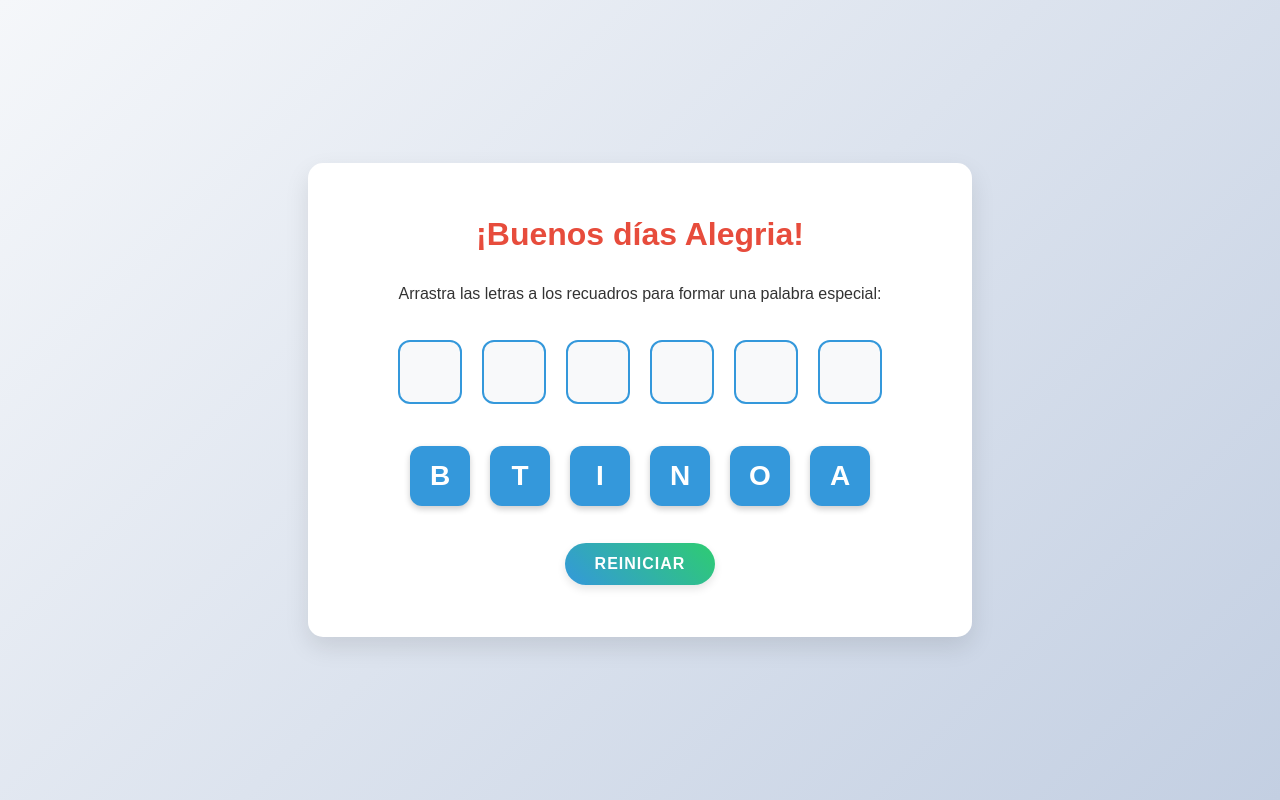
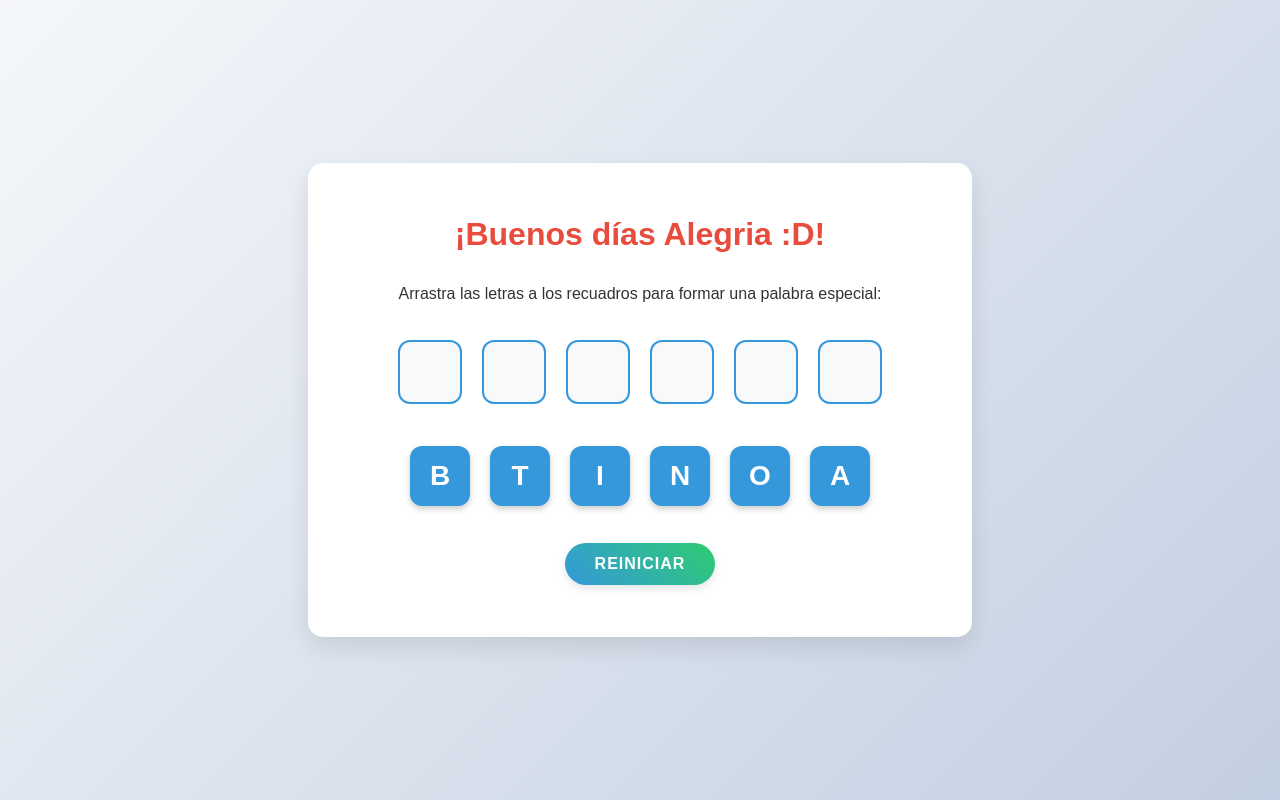
Before and after one commit to JimmyGuajan/MENSAJE, a plain HTML site: page index.html in a window 1280 px wide. Drawn offline with Linux system fonts and the light colour scheme.

Commit message:
[add]men

```diff
--- a/index.html
+++ b/index.html
@@ -8,7 +8,7 @@
 </head>
 <body>
     <div class="container">
-        <h1>¡Buenos días Alegria!</h1>
+        <h1>¡Buenos días Alegria :D!</h1>
 
         <div class="message">
             <p>Arrastra las letras a los recuadros para formar una palabra especial:</p>
```
